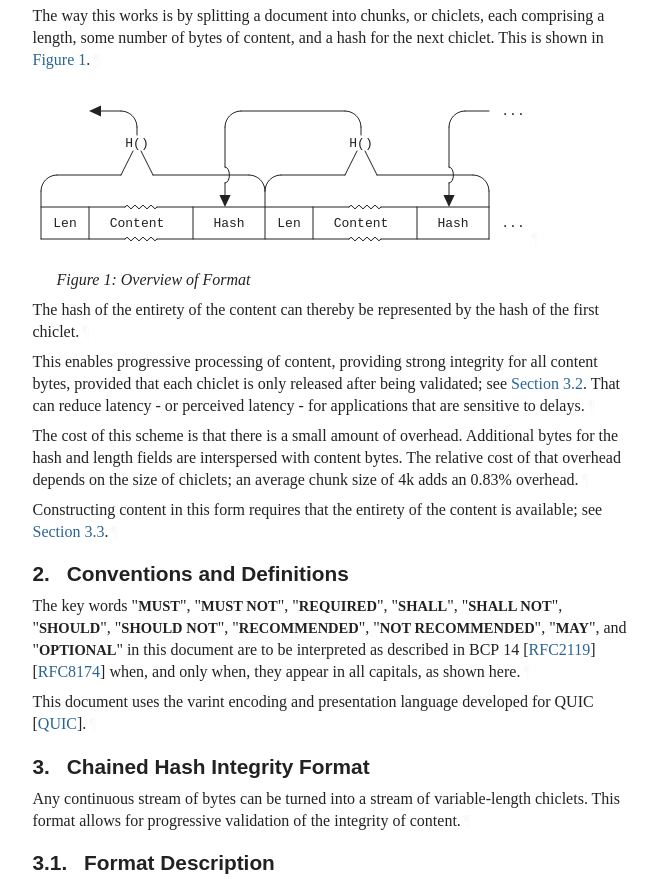
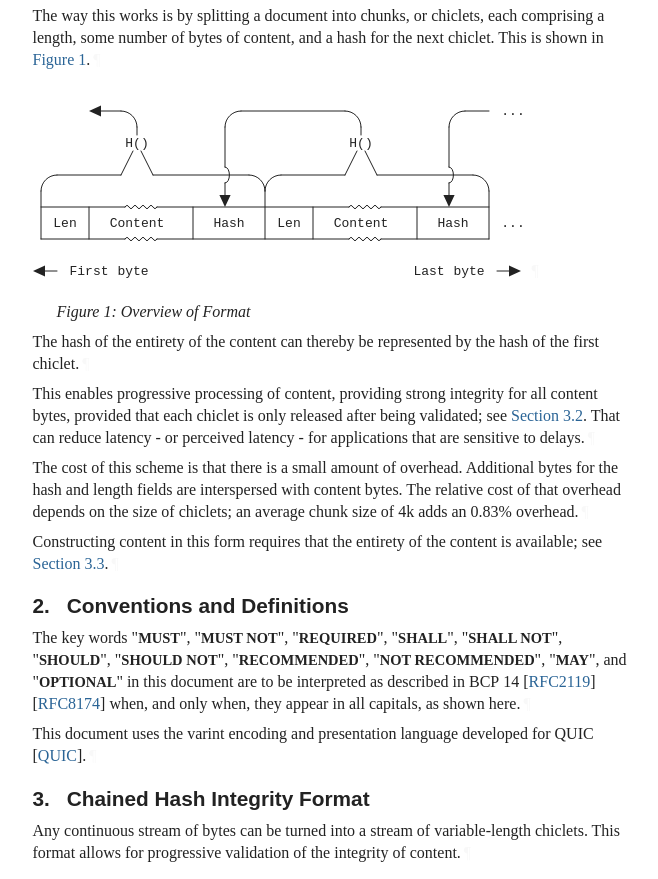
Before and after one commit to martinthomson/chic, a plain HTML site: page draft-thomson-httpbis-chic.html in a window 1280 px wide. Shown: the part 974-1853 px from the top of the page, without its empty margins (92-750 px from the left). Drawn offline with Linux system fonts and the light colour scheme; a web font is replaced by a local one.

Commit message:
Script updating gh-pages from 7ecb63c. [ci skip]

```diff
--- a/draft-thomson-httpbis-chic.html
+++ b/draft-thomson-httpbis-chic.html
@@ -1250,7 +1250,7 @@ This is shown in <a href="#f-overview" class="auto internal xref">Figure 1</a>.<
 <figure id="figure-1">
         <div id="section-1-4.1">
           <div class="alignLeft art-svg artwork" id="section-1-4.1.1">
-<svg xmlns="http://www.w3.org/2000/svg" version="1.1" height="176" width="496" viewBox="0 0 496 176" class="diagram" text-anchor="middle" font-family="monospace" font-size="13px" stroke-linecap="round">
+<svg xmlns="http://www.w3.org/2000/svg" version="1.1" height="208" width="496" viewBox="0 0 496 208" class="diagram" text-anchor="middle" font-family="monospace" font-size="13px" stroke-linecap="round">
               <path d="M 8,112 L 8,160" fill="none" stroke="black"></path>
               <path d="M 56,128 L 56,160" fill="none" stroke="black"></path>
               <path d="M 104,48 L 104,56" fill="none" stroke="black"></path>
@@ -1281,6 +1281,8 @@ This is shown in <a href="#f-overview" class="auto internal xref">Figure 1</a>.<
               <path d="M 124,160 L 316,160" fill="none" stroke="black"></path>
               <path d="M 316,160 Q 318,156.8 320,160 Q 322,163.2 324,160 Q 326,156.8 328,160 Q 330,163.2 332,160 Q 334,156.8 336,160 Q 338,163.2 340,160 Q 342,156.8 344,160 Q 346,163.2 348,160" fill="none" stroke="black"></path>
               <path d="M 348,160 L 456,160" fill="none" stroke="black"></path>
+              <path d="M 8,192 L 24,192" fill="none" stroke="black"></path>
+              <path d="M 464,192 L 480,192" fill="none" stroke="black"></path>
               <path d="M 108,72 L 120,96" fill="none" stroke="black"></path>
               <path d="M 332,72 L 344,96" fill="none" stroke="black"></path>
               <path d="M 88,96 L 100,72" fill="none" stroke="black"></path>
@@ -1293,11 +1295,13 @@ This is shown in <a href="#f-overview" class="auto internal xref">Figure 1</a>.<
               <path d="M 216,96 C 224.83064,96 232,103.16936 232,112" fill="none" stroke="black"></path>
               <path d="M 248,96 C 239.16936,96 232,103.16936 232,112" fill="none" stroke="black"></path>
               <path d="M 440,96 C 448.83064,96 456,103.16936 456,112" fill="none" stroke="black"></path>
+              <polygon class="arrowhead" points="488,192 476,186.4 476,197.6" fill="black" transform="rotate(0,480,192)"></polygon>
               <polygon class="arrowhead" points="424,120 412,114.4 412,125.6" fill="black" transform="rotate(90,416,120)"></polygon>
               <path class="jump" d="M 416,104 C 422,104 422,88 416,88" fill="none" stroke="black"></path>
               <polygon class="arrowhead" points="200,120 188,114.4 188,125.6" fill="black" transform="rotate(90,192,120)"></polygon>
               <path class="jump" d="M 192,104 C 198,104 198,88 192,88" fill="none" stroke="black"></path>
               <polygon class="arrowhead" points="72,32 60,26.4 60,37.6" fill="black" transform="rotate(180,64,32)"></polygon>
+              <polygon class="arrowhead" points="16,192 4,186.4 4,197.6" fill="black" transform="rotate(180,8,192)"></polygon>
               <g class="text">
                 <text x="480" y="36">...</text>
                 <text x="104" y="68">H()</text>
@@ -1309,6 +1313,10 @@ This is shown in <a href="#f-overview" class="auto internal xref">Figure 1</a>.<
                 <text x="328" y="148">Content</text>
                 <text x="420" y="148">Hash</text>
                 <text x="480" y="148">...</text>
+                <text x="56" y="196">First</text>
+                <text x="100" y="196">byte</text>
+                <text x="396" y="196">Last</text>
+                <text x="436" y="196">byte</text>
               </g>
             </svg><a href="#section-1-4.1.1" class="pilcrow">¶</a>
 </div>
--- a/draft-thomson-httpbis-chic.txt
+++ b/draft-thomson-httpbis-chic.txt
@@ -114,6 +114,8 @@ Table of Contents
    +-----+----~~~~----+--------+-----+----~~~~----+--------+
    | Len |  Content   |  Hash  | Len |  Content   |  Hash  | ...
    +-----+----~~~~----+--------+-----+----~~~~----+--------+
+
+   <-- First byte                                 Last byte -->
 
                         Figure 1: Overview of Format
 
```
